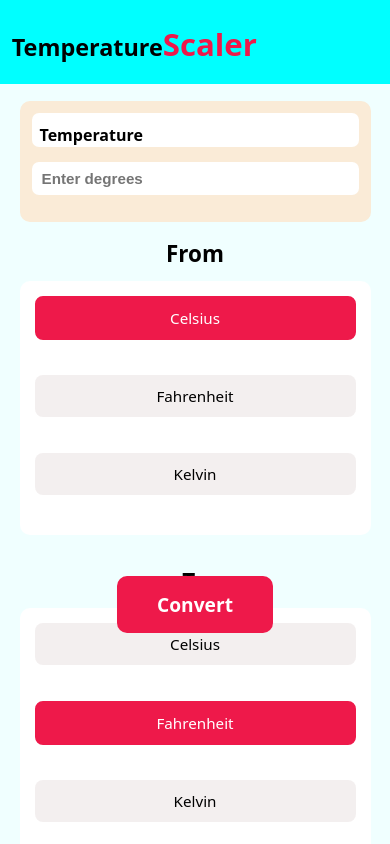
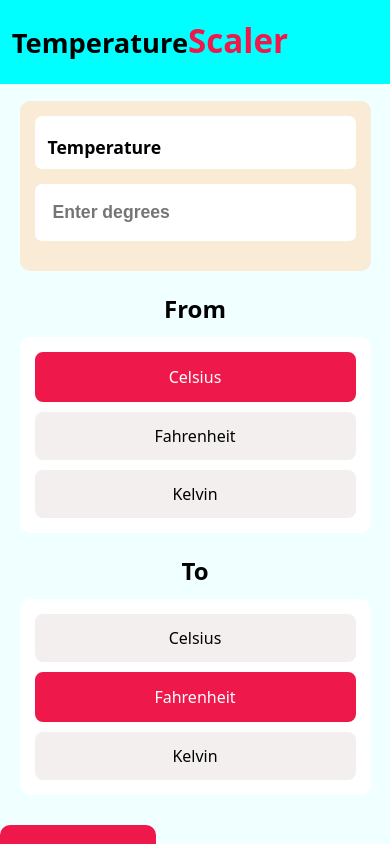
Before and after one commit to Kapil232002/temperature_converter_react_app, a React (Vite) app in the folder temp_react_frontend/: page / in a window 390 px wide. Built offline with nearby package versions, Linux system fonts and the light colour scheme.

Commit message:
fix backend css

```diff
--- a/temp_react_frontend/src/App.css
+++ b/temp_react_frontend/src/App.css
@@ -245,6 +245,10 @@ html, body {
   margin-bottom: 15px;
 }
 
+.card2 {
+  height :6vh;
+}
+
 .card1 span {
   color: black;
   font-weight: bold;
@@ -384,9 +388,102 @@ html, body {
   margin: 0.5rem 0 0;
 }
 
+@media (max-width: 600px) {
+  /* Navbar */
+  #navbar {
+    height: 10vh;
+  }
+
+  #nav-heading {
+    font-size: 7vw;
+    margin-top: 1.5vh;
+  }
+
+  #nav-heading span {
+    font-size: 8.5vw;
+  }
+
+  /* Temperature Input Card */
+  .card {
+    width: 90vw;
+    margin-top: 12vh; /* Space below fixed navbar */
+    padding: 15px;
+    height: auto; /* Allow height to grow */
+  }
+
+  .card1, .card2 {
+    height: auto;
+    padding: 8px;
+  }
+
+  .card1 span {
+    font-size: 1.1rem;
+    padding-left: 5px;
+  }
+
+  .label-text {
+    font-size: 1.1rem;
+    padding: 10px;
+  }
+
+  /* From/To Cards Container - Stacked Vertically */
+  #container {
+    flex-direction: column;
+    align-items: center;
+    width: 90vw;
+    position: relative; /* Override position: fixed for scrolling */
+    margin: 20px auto 0 auto; /* Center it with space */
+    gap: 20px;
+  }
+
+  .card-with-heading {
+    width: 100%;
+  }
+
+  .card-heading {
+    font-size: 1.5rem;
+    margin-bottom: 10px;
+  }
+
+  .card3 {
+    width: 100%;
+    padding: 15px;
+    height: auto;
+    flex-direction: column;
+    gap: 10px;
+  }
+
+  .card3 button {
+    width: 100%;
+    margin: 0; /* Remove side margin */
+    padding: 12px 0;
+    font-size: 1rem;
+  }
+
+  /* --- IMPORTANT FIX FOR MOBILE --- */
+  /* Convert button and result boxes moved into page flow */
+
+  .convert-btn {
+    position: relative; /* Override position: fixed */
+    left: auto;
+    bottom: auto;
+    transform: none; /* Reset positioning */
+    margin: 30px 0; /* Add vertical space */
+  }
+
+  .error-box, .result-card {
+    position: relative; /* Override position: fixed */
+    left: auto;
+    bottom: auto;
+    transform: none; /* Reset positioning */
+    max-width: 90vw;
+    margin: 0 auto 30px auto; /* Center and add space at the bottom */
+  }
+}
+
 
 /* 🔹 Mobile Styles ≤600px */
-@media (max-width: 600px) {
+/* @media (max-width: 600px) {
 
   #navbar {
     height: 10vh;
@@ -401,12 +498,12 @@ html, body {
     font-size: 8vw;
   }
 
-  /* Temperature Card */
+
   .card {
     width: 90vw;
-    margin-top: 12vh; /* navbar ke neeche */
+    margin-top: 12vh;
     padding: 12px;
-    height: auto; /* height auto, scroll free */
+    height: auto;
   }
 
   .card1 span {
@@ -419,13 +516,13 @@ html, body {
     padding: 8px 10px;
   }
 
-  /* From/To Container */
+
   #container {
     flex-direction: column;
     align-items: center;
     width: 90vw;
     margin-top: 15px;
-    gap: 15px; /* gap thoda kam */
+    gap: 15px;
     position: relative;
   }
 
@@ -443,7 +540,7 @@ html, body {
   .card3 {
     width: 100%;
     padding: 15px;
-    height: auto; /* auto height */
+    height: auto;
     display: flex;
     flex-direction: column;
     gap: 10px;
@@ -455,4 +552,4 @@ html, body {
     padding: 10px 0;
     font-size: 0.95rem;
   }
-}
+} */
--- a/temp_react_frontend/src/App.jsx
+++ b/temp_react_frontend/src/App.jsx
@@ -1,5 +1,3 @@
-// temp_react_frontend/src/App.jsx
-
 import React, { useState } from "react";
 import axios from "axios";
 import "./App.css";
@@ -12,6 +10,7 @@ function App() {
   const [error, setError] = useState("");
   const [loading, setLoading] = useState(false);
 
+  // This function is ONLY called when the "Convert" button is clicked
   const handleConvert = async () => {
     if (value === "" || value === null) {
       setError("Please enter a temperature value");
@@ -24,7 +23,8 @@ function App() {
     setResult(null);
 
     try {
-      const response = await axios.post("http://127.0.0.1:8000/api/convert/", {
+      // The API call happens here
+      const response = await axios.post("/api/convert/", {
         value: parseFloat(value),
         fromUnit,
         toUnit,
@@ -32,20 +32,31 @@ function App() {
       setResult(response.data.result);
     } catch (err) {
       if (err.response) {
-        // The backend responded with an error (e.g., 400, 500)
         const backendError =
           err.response.data.error || "An error occurred on the server.";
         setError(`Error: ${backendError}`);
       } else if (err.request) {
-        // The request was made but no response was received
         setError("Backend not connected. Is the Django server running?");
       } else {
-        // Something else happened
         setError(`An unexpected error occurred: ${err.message}`);
       }
     } finally {
       setLoading(false);
     }
+  };
+
+  // ✅ NEW: Clears old result when changing units
+  const handleFromUnitChange = (unit) => {
+    setFromUnit(unit);
+    setResult(null); // Clear previous result
+    setError(""); // Clear previous error
+  };
+
+  // ✅ NEW: Clears old result when changing units
+  const handleToUnitChange = (unit) => {
+    setToUnit(unit);
+    setResult(null); // Clear previous result
+    setError(""); // Clear previous error
   };
 
   return (
@@ -66,7 +77,11 @@ function App() {
             placeholder="Enter degrees"
             className="label-text"
             value={value}
-            onChange={(e) => setValue(e.target.value)}
+            onChange={(e) => {
+              setValue(e.target.value);
+              setResult(null); // Also clear result when typing a new value
+              setError("");
+            }}
           />
         </div>
       </div>
@@ -79,7 +94,7 @@ function App() {
               <button
                 key={unit}
                 className={fromUnit === unit ? "active" : ""}
-                onClick={() => setFromUnit(unit)}
+                onClick={() => handleFromUnitChange(unit)} // Use the new handler
               >
                 {unit}
               </button>
@@ -94,7 +109,7 @@ function App() {
               <button
                 key={unit}
                 className={toUnit === unit ? "active" : ""}
-                onClick={() => setToUnit(unit)}
+                onClick={() => handleToUnitChange(unit)} // Use the new handler
               >
                 {unit}
               </button>
```
